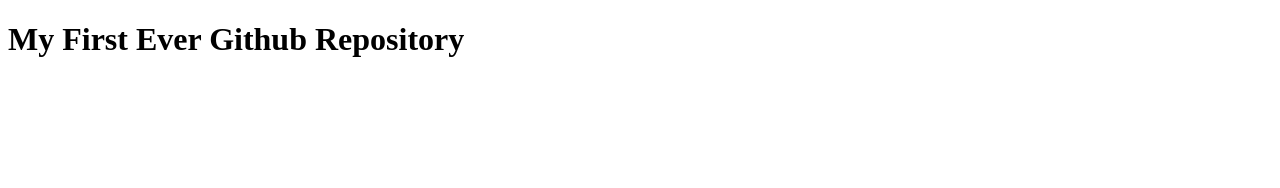
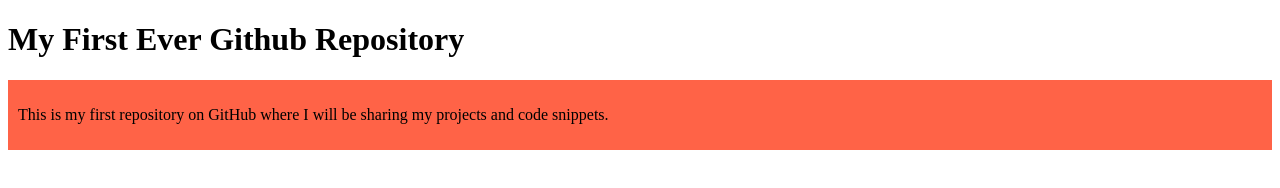
Before and after one commit to tanbirJibon202/my-first-github-repo, a plain HTML site: page index.html in a window 1280 px wide. Drawn offline with Linux system fonts and the light colour scheme.

Commit message:
added the index.html

```diff
--- a/index.html
+++ b/index.html
@@ -4,8 +4,12 @@
   <meta charset="UTF-8">
   <meta name="viewport" content="width=device-width, initial-scale=1.0">
   <title>Document</title>
+  <link rel="stylesheet" href="styles.css">
 </head>
 <body>
    <h1>My First Ever Github Repository</h1>
+   <div>
+       <p>This is my first repository on GitHub where I will be sharing my projects and code snippets.</p>
+   </div>
 </body>
 </html>
--- /dev/null
+++ b/styles.css
@@ -0,0 +1,4 @@
+div{
+  background-color: tomato;
+  padding: 10px;
+}
```
